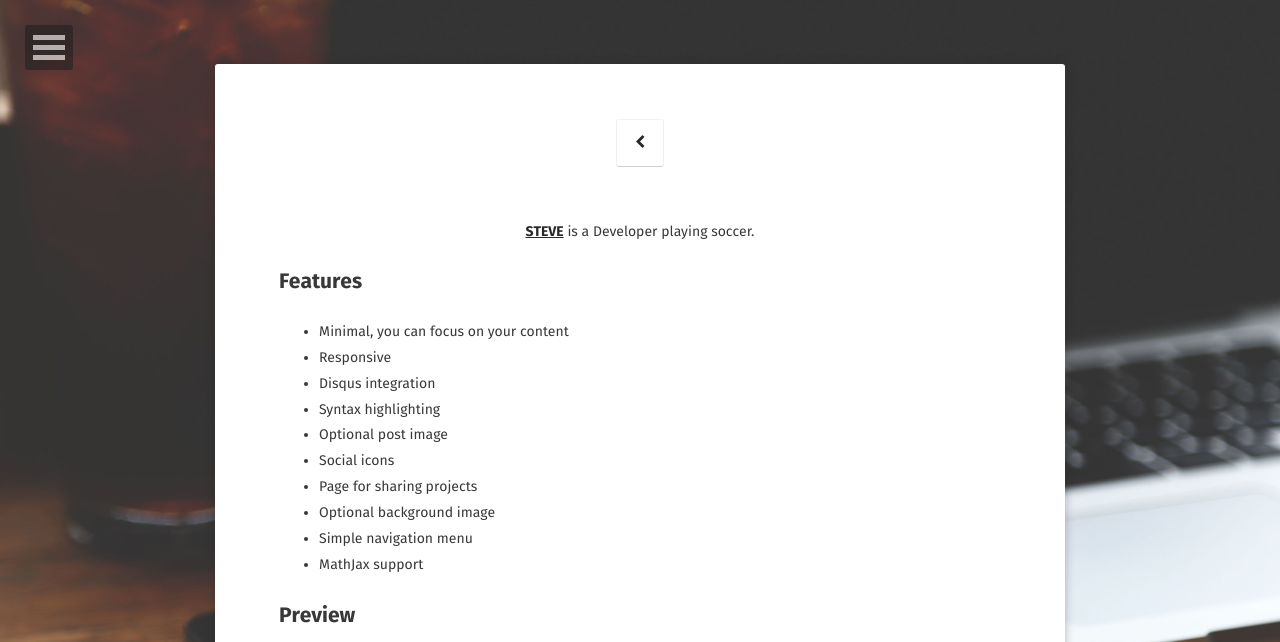
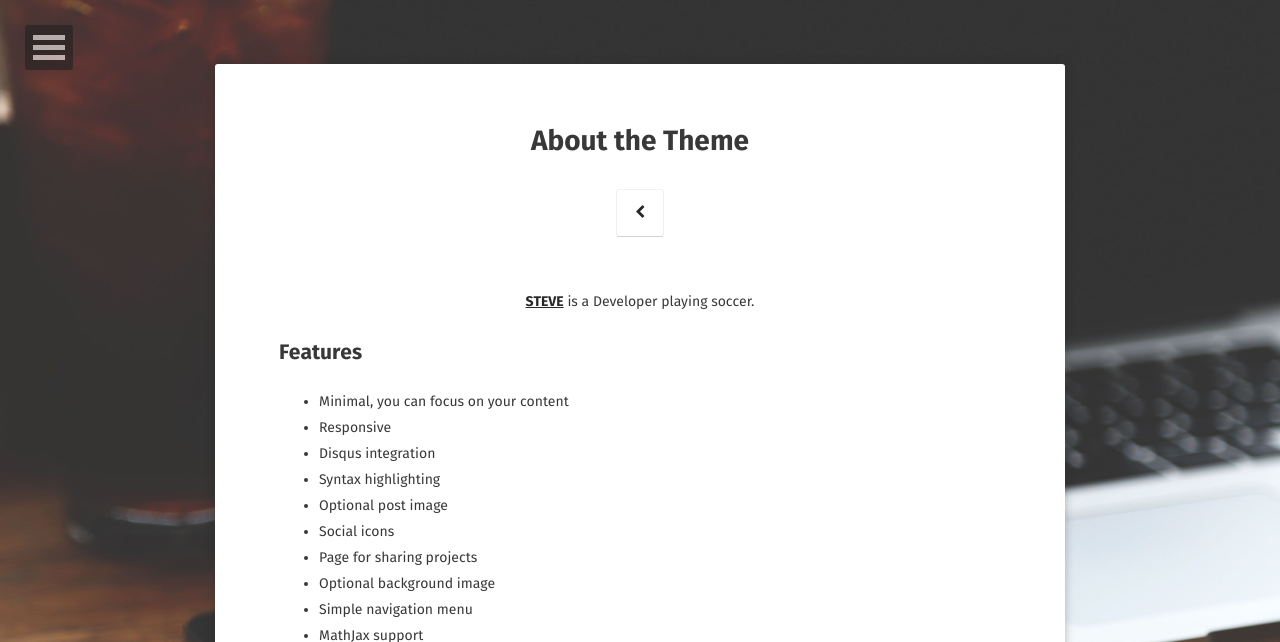
Before and after one commit to EdgeJH/exitst8.github.io, a Jekyll site: the page built from about/index.md, in a window 1280 px wide, cut to the strip 0-642 px from the top of the page. Built offline with Jekyll 4.4.1, drawn with Linux system fonts in a browser that asks for light colours; some web fonts are replaced.

Commit message:
Update index.md

```diff
--- a/about/index.md
+++ b/about/index.md
@@ -1,7 +1,7 @@
 ---
 layout: page
-title: #About the Theme
-tags: #[about, Jekyll, theme, moon]
+title: About the Theme
+tags: [about, Jekyll, theme, moon]
 date: 2016-03-21
 comments: false
 ---
```
